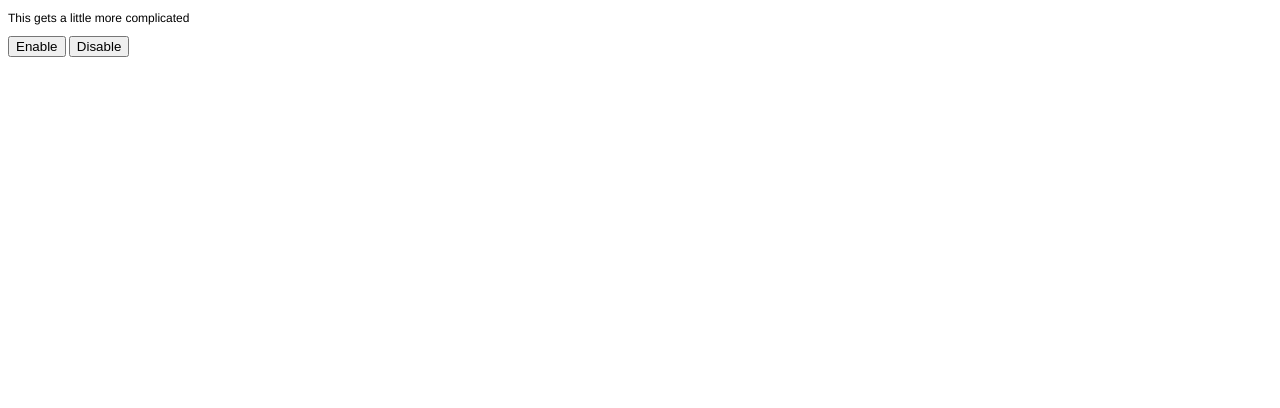
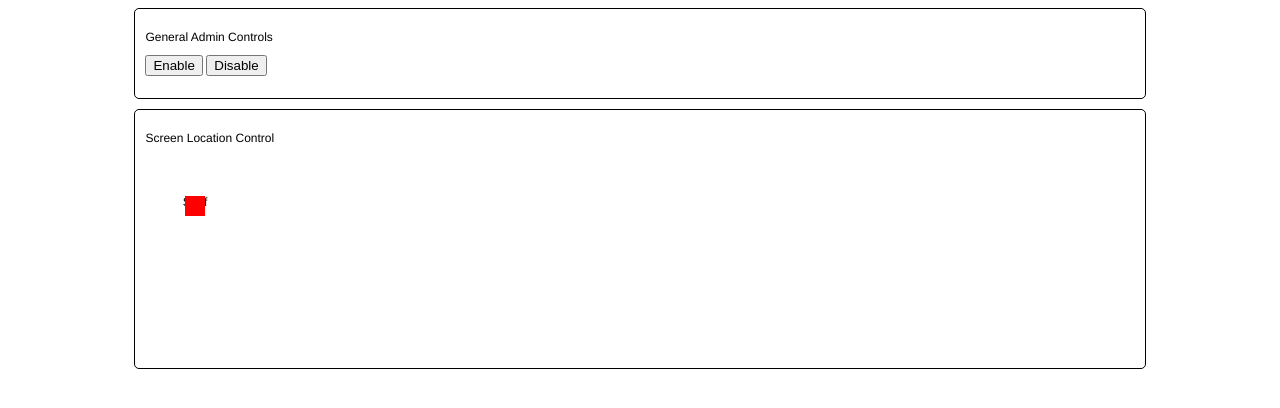
Before and after one commit to bign8/distributed-particle-system, a website: page www/admin.html in a window 1280 px wide. Drawn offline with nearby package versions, Linux system fonts and the light colour scheme; no server answers.

Commit message:
playing with svg

```diff
--- a/www/admin.html
+++ b/www/admin.html
@@ -7,10 +7,21 @@
 		<script src="/in/admin.js"></script>
 	</head>
 	<body class="admin">
-		<p>This gets a little more complicated</p>
-		<p>
-			<button onclick="Admin.setState('admin');">Enable</button>
-			<button onclick="Admin.setState('run');">Disable</button>
-		</p>
+		<ul class="adminList">
+			<li>
+				<p>General Admin Controls</p>
+				<p>
+					<button onclick="Admin.setState('admin');">Enable</button>
+					<button onclick="Admin.setState('run');">Disable</button>
+				</p>
+			</li>
+			<li>
+				<p>Screen Location Control</p>
+				<svg width="100%" height="200" id="screenLayout">
+					<text x="50" y="50" class="screenID">Stuff</text>
+					<rect width="20" height="20" class="screen" x="40" y="40" />
+				</svg>
+			</li>
+		</ul>
 	</body>
 </html>
--- a/www/in/admin.css
+++ b/www/in/admin.css
@@ -1,2 +1,22 @@
 /* overall cleanup */
 body { font: 12px/1 Helvetica, "Comic Sans", "Comic Sans MS", cursive; }
+.adminList {
+	padding:0;
+	list-style: none;
+	width: 80%;
+	margin: 0 auto;
+}
+.adminList > li {
+	border:solid 1px black;
+	margin-bottom: 10px;
+	padding: 10px;
+	-webkit-border-radius: 5px;
+	-moz-border-radius: 5px;
+}
+
+#screenLayout .screen {
+	fill: red;
+}
+#screenLayout .screenID {
+	text-anchor: middle;
+}
--- a/www/in/js.js
+++ b/www/in/js.js
@@ -9,7 +9,6 @@ $(document).ready(function() {
 
 	// ensure canvas is pretty + to scale
     function resizeCanvas(force) {
-		force = (!!force) ? force : false;
 		if (canvas.width != window.innerWidth || canvas.height != window.innerHeight || force) {
 			canvas.width = window.innerWidth;
 			canvas.height = window.innerHeight;
```
